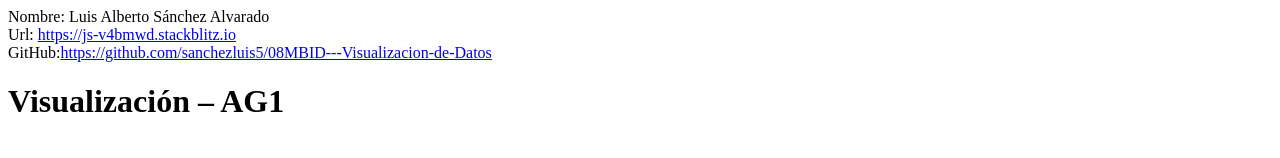
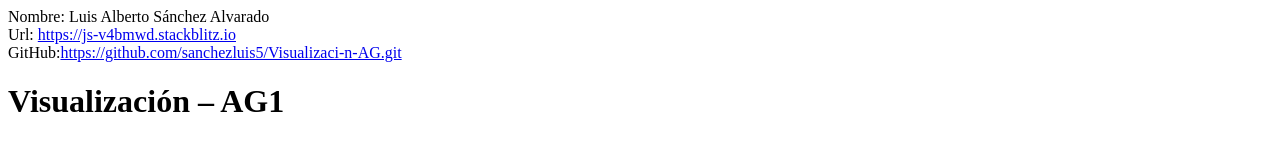
Before and after one commit to sanchezluis5/Visualizaci-n-AG, a website: page index.html in a window 1280 px wide. Shown: the top 158 px of the page. Drawn offline with Linux system fonts and the light colour scheme.

Commit message:
1 file modified

```diff
--- a/index.html
+++ b/index.html
@@ -1,7 +1,7 @@
 
 Nombre: Luis Alberto Sánchez Alvarado<br>
 Url: <a href="https://js-v4bmwd.stackblitz.io">https://js-v4bmwd.stackblitz.io</a><br>
-GitHub:<a href="https://github.com/sanchezluis5/08MBID---Visualizacion-de-Datos">https://github.com/sanchezluis5/08MBID---Visualizacion-de-Datos</a><br>
+GitHub:<a href="https://github.com/sanchezluis5/Visualizaci-n-AG.git">https://github.com/sanchezluis5/Visualizaci-n-AG.git</a><br>
 
 
 <h1>Visualización – AG1 </h1>
```
